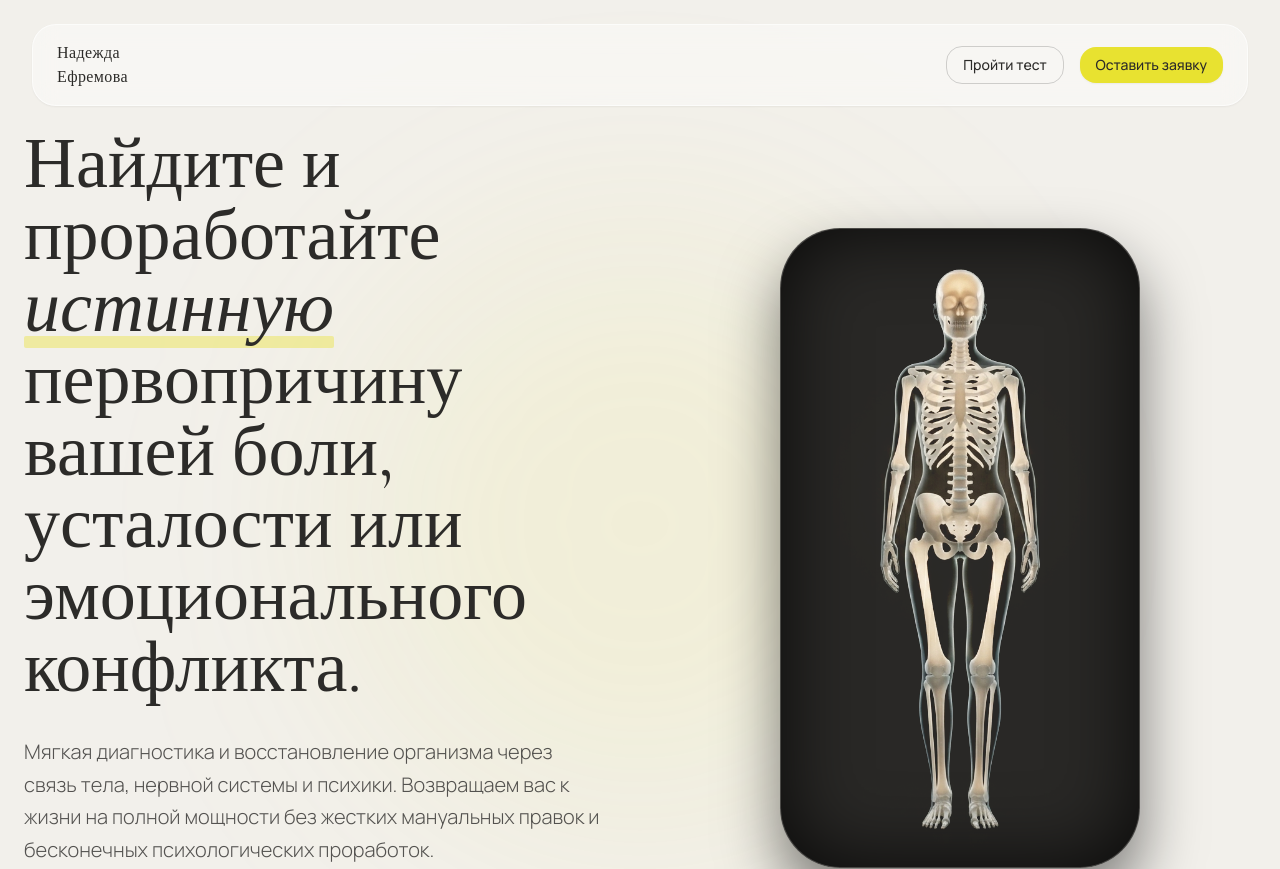
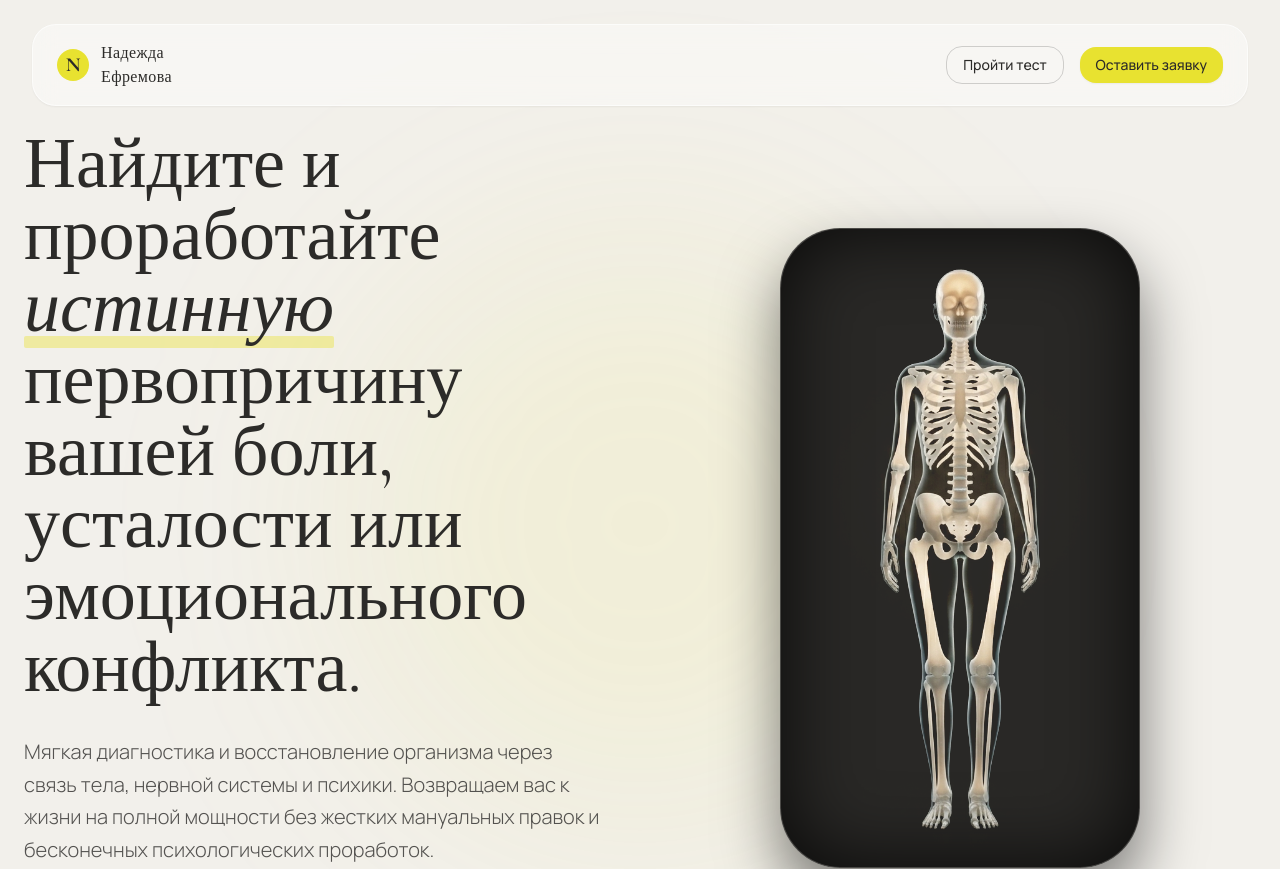
Before and after one commit to glebastashev/kinesio_site, a React (Vite) app: page / in a window 1280 px wide. Shown: the top 869 px of the page. Built offline with nearby package versions, Linux system fonts and the light colour scheme.

Commit message:
Restore N logo alongside 2-line name in Navbar

```diff
--- a/src/components/layout/Navbar.tsx
+++ b/src/components/layout/Navbar.tsx
@@ -5,8 +5,11 @@ export const Navbar = ({ onOpenQuiz, onOpenContact }: { onOpenQuiz: () => void;
   return (
     <nav className="fixed top-0 inset-x-0 z-50 px-4 py-4 md:px-8 md:py-6">
       <div className="max-w-7xl mx-auto flex items-center justify-between glass-panel px-6 py-4 rounded-full">
-        <div className="flex items-center">
-          {/* Logo mark: name in 2 lines */}
+        <div className="flex items-center gap-3">
+          {/* Subtle elegant logo mark */}
+          <div className="w-8 h-8 rounded-full bg-accent-yellow flex items-center justify-center text-graphite font-serif font-bold text-xl shrink-0">
+            N
+          </div>
           <div className="font-serif text-sm md:text-base font-medium tracking-wide leading-tight text-graphite">
             Надежда<br />Ефремова
           </div>
```
